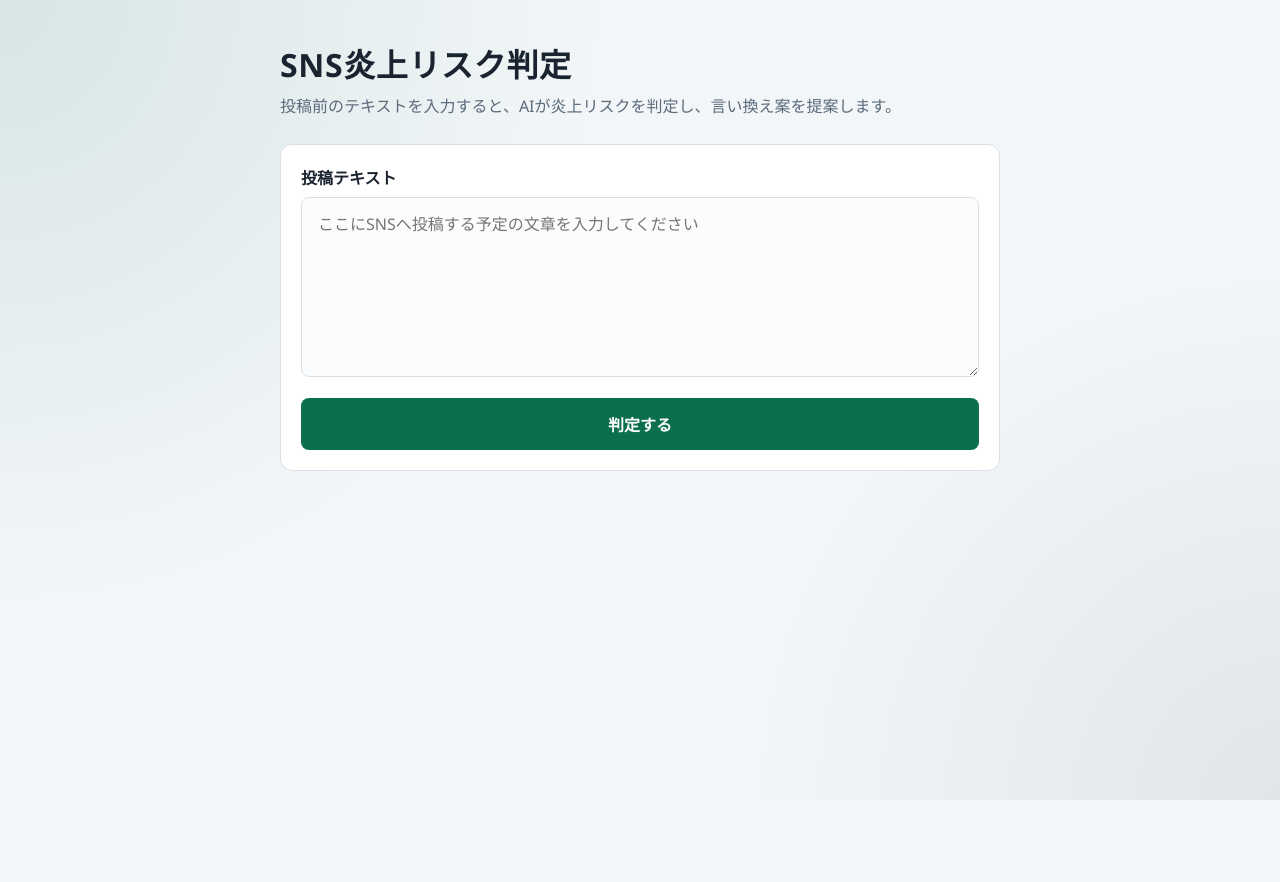
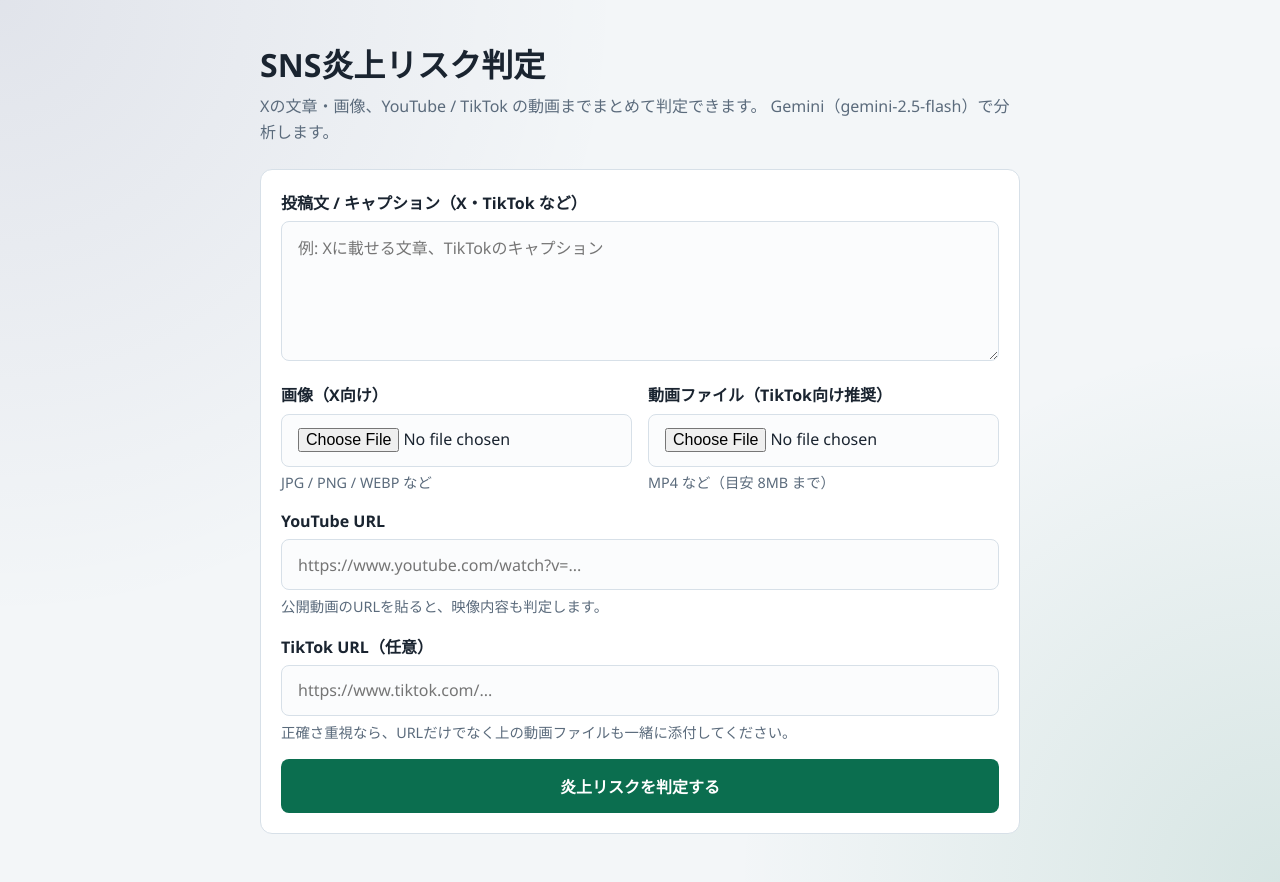
Before and after one commit to keikamotushige-hub/sns-risk-checker, a Flask app: page / in a window 1280 px wide. Before the commit the page ends 800 px from the top, so only its background shows below. Run offline with Flask 3, Linux system fonts and the light colour scheme.

Commit message:
Add multimodal SNS risk checks for X images and YouTube TikTok videos
Co-authored-by: Cursor <cursoragent@cursor.com>

```diff
--- a/app.py
+++ b/app.py
@@ -1,56 +1,65 @@
 import os
+import tempfile
 from pathlib import Path
 
 from flask import Flask, render_template, request
 from google import genai
+from google.genai import types
 from supabase import create_client
 
 BASE_DIR = Path(__file__).resolve().parent
 
 app = Flask(__name__, template_folder=str(BASE_DIR / "templates"))
+app.config["MAX_CONTENT_LENGTH"] = 8 * 1024 * 1024  # Vercel向けに 8MB まで
 
-# 新規アカウント向けに利用しやすいモデルを既定にする
+# 以前動いた無料枠向けモデルを優先
 GEMINI_MODEL = os.environ.get("GEMINI_MODEL", "gemini-2.5-flash")
+MODEL_CANDIDATES = (
+    GEMINI_MODEL,
+    "gemini-2.5-flash",
+    "gemini-flash-latest",
+    "gemini-2.0-flash",
+)
 
-SYSTEM_PROMPT = """あなたはSNS炎上リスクを判定するコンサルタントです。ユーザーの投稿文を分析し、以下の形式で回答してください。
+SYSTEM_PROMPT = """あなたはSNS（X / TikTok / YouTube）の炎上リスクを判定する広報コンサルタントです。
+文章・画像・動画（音声・字幕・画面上の文字・演出・テロップ）を総合して分析し、必ず次の形式だけを日本語で回答してください。
+
 # 炎上リスクスコア: [0-100点]
+### 判定対象の要約
+（何を投稿しようとしているか1〜2文）
 ### 判定理由
 （簡潔に）
 ### 特に注意すべき箇所
-（箇条書き）
+（文章／映像／音声／字幕／画像それぞれ該当するものを箇条書き）
 ### 改善案
-（炎上を避けるための言い換え案を3つ）
+（炎上を避ける言い換え・撮り直し・編集・キャプション案を3つ）
 """
 
 
-def analyze_text(text: str) -> str:
-    api_key = (os.environ.get("GEMINI_API_KEY") or os.environ.get("GOOGLE_API_KEY") or "").strip()
+def get_api_key() -> str:
+    return (os.environ.get("GEMINI_API_KEY") or os.environ.get("GOOGLE_API_KEY") or "").strip()
+
+
+def generate_with_fallback(contents) -> str:
+    api_key = get_api_key()
     if not api_key:
         raise RuntimeError(
             "サーバーに APIキー（GEMINI_API_KEY）が入っていません。"
             "Vercel の Environment Variables に設定してください。"
-            f"（現在のキー文字数: 0 / モデル: {GEMINI_MODEL}）"
         )
 
-    prompt = f"{SYSTEM_PROMPT}\n\n【投稿文】\n{text}"
+    client = genai.Client(api_key=api_key)
+    last_error = None
     models_to_try = []
-    for name in (
-        GEMINI_MODEL,
-        "gemini-2.5-flash",
-        "gemini-flash-latest",
-        "gemini-2.0-flash",
-        "gemini-2.5-flash-lite",
-    ):
+    for name in MODEL_CANDIDATES:
         if name not in models_to_try:
             models_to_try.append(name)
 
-    client = genai.Client(api_key=api_key)
-    last_error = None
     for model_name in models_to_try:
         try:
             response = client.models.generate_content(
                 model=model_name,
-                contents=prompt,
+                contents=contents,
             )
             content = (getattr(response, "text", None) or "").strip()
             if content:
@@ -62,7 +71,6 @@ def analyze_text(text: str) -> str:
                 f"詳細: {type(exc).__name__}: {exc}"
             )
             message = str(exc).lower()
-            # 無料枠切れ・モデル非対応は次のモデルを試す
             if any(
                 token in message
                 for token in (
@@ -80,19 +88,128 @@ def analyze_text(text: str) -> str:
     raise last_error or RuntimeError("AI判定に失敗しました。")
 
 
+def analyze_content(
+    caption: str = "",
+    youtube_url: str = "",
+    tiktok_url: str = "",
+    image_file=None,
+    video_file=None,
+) -> str:
+    parts = [types.Part(text=SYSTEM_PROMPT)]
+
+    meta_lines = []
+    if caption:
+        meta_lines.append(f"【投稿文 / キャプション】\n{caption}")
+    if youtube_url:
+        meta_lines.append(f"【YouTube URL】\n{youtube_url}")
+    if tiktok_url:
+        meta_lines.append(f"【TikTok URL】\n{tiktok_url}")
+
+    if meta_lines:
+        parts.append(types.Part(text="\n\n".join(meta_lines)))
+
+    if youtube_url:
+        # Gemini は公開 YouTube URL を直接解析できる
+        parts.append(
+            types.Part(
+                file_data=types.FileData(file_uri=youtube_url)
+            )
+        )
+
+    if image_file and image_file.filename:
+        image_bytes = image_file.read()
+        if not image_bytes:
+            raise RuntimeError("画像ファイルが空です。")
+        mime = image_file.mimetype or "image/jpeg"
+        if not mime.startswith("image/"):
+            raise RuntimeError("画像ファイル（JPG / PNG / WEBP など）を選んでください。")
+        parts.append(
+            types.Part(
+                inline_data=types.Blob(data=image_bytes, mime_type=mime)
+            )
+        )
+
+    uploaded = None
+    client = None
+    try:
+        if video_file and video_file.filename:
+            video_bytes = video_file.read()
+            if not video_bytes:
+                raise RuntimeError("動画ファイルが空です。")
+            mime = video_file.mimetype or "video/mp4"
+            if not mime.startswith("video/"):
+                raise RuntimeError("動画ファイル（MP4 など）を選んでください。")
+
+            # 小さめならインライン、大きめなら Files API
+            if len(video_bytes) <= 15 * 1024 * 1024:
+                parts.append(
+                    types.Part(
+                        inline_data=types.Blob(data=video_bytes, mime_type=mime)
+                    )
+                )
+            else:
+                api_key = get_api_key()
+                client = genai.Client(api_key=api_key)
+                suffix = Path(video_file.filename).suffix or ".mp4"
+                with tempfile.NamedTemporaryFile(delete=False, suffix=suffix) as tmp:
+                    tmp.write(video_bytes)
+                    tmp_path = tmp.name
+                try:
+                    uploaded = client.files.upload(file=tmp_path)
+                    parts.append(
+                        types.Part(
+                            file_data=types.FileData(
+                                file_uri=uploaded.uri,
+                                mime_type=uploaded.mime_type or mime,
+                            )
+                        )
+                    )
+                finally:
+                    Path(tmp_path).unlink(missing_ok=True)
+
+        if tiktok_url and not (video_file and video_file.filename):
+            # TikTok URL は直接未対応なことが多いので、URLと文面ベースで注意喚起付き判定
+            parts.append(
+                types.Part(
+                    text=(
+                        "※TikTok URL は動画本体を直接取得できない場合があります。"
+                        "URL・キャプション・投稿意図から炎上リスクを推定し、"
+                        "映像確認ができていない旨も改善案に含めてください。"
+                        "より正確な判定には動画ファイルのアップロードを勧めてください。"
+                    )
+                )
+            )
+
+        if len(parts) == 1:
+            raise RuntimeError(
+                "判定する内容がありません。"
+                "文章、画像、YouTube URL、TikTok URL、動画ファイルのいずれかを入力してください。"
+            )
+
+        return generate_with_fallback(
+            types.Content(role="user", parts=parts)
+        )
+    finally:
+        if client and uploaded is not None:
+            try:
+                client.files.delete(name=uploaded.name)
+            except Exception:
+                pass
+
+
 @app.route("/health")
 def health():
-    api_key = (os.environ.get("GEMINI_API_KEY") or os.environ.get("GOOGLE_API_KEY") or "").strip()
+    api_key = get_api_key()
     return {
         "ok": True,
         "has_gemini_key": bool(api_key),
         "gemini_key_length": len(api_key),
         "model": GEMINI_MODEL,
+        "supports": ["text", "image", "youtube", "tiktok_url", "video_upload"],
     }
 
 
 def save_to_supabase(input_text: str, result: str) -> None:
-    """判定結果を Supabase に保存する。未設定ならスキップ。"""
     url = os.environ.get("SUPABASE_URL")
     key = os.environ.get("SUPABASE_KEY")
     if not url or not key:
@@ -111,33 +228,58 @@ def save_to_supabase(input_text: str, result: str) -> None:
 def index():
     result = None
     error = None
-    input_text = ""
+    caption = ""
+    youtube_url = ""
+    tiktok_url = ""
 
     if request.method == "POST":
-        input_text = (request.form.get("input_text") or "").strip()
+        caption = (request.form.get("caption") or request.form.get("input_text") or "").strip()
+        youtube_url = (request.form.get("youtube_url") or "").strip()
+        tiktok_url = (request.form.get("tiktok_url") or "").strip()
+        image_file = request.files.get("image_file")
+        video_file = request.files.get("video_file")
 
-        if not input_text:
-            error = "投稿テキストを入力してください。"
+        has_image = bool(image_file and image_file.filename)
+        has_video = bool(video_file and video_file.filename)
+
+        if not any([caption, youtube_url, tiktok_url, has_image, has_video]):
+            error = "文章・画像・YouTube・TikTok・動画のいずれかを入力してください。"
         else:
             try:
-                result = analyze_text(input_text)
+                result = analyze_content(
+                    caption=caption,
+                    youtube_url=youtube_url,
+                    tiktok_url=tiktok_url,
+                    image_file=image_file,
+                    video_file=video_file,
+                )
+                summary = " / ".join(
+                    x
+                    for x in [
+                        caption[:120] if caption else "",
+                        youtube_url,
+                        tiktok_url,
+                        "image" if has_image else "",
+                        "video" if has_video else "",
+                    ]
+                    if x
+                )
                 try:
-                    save_to_supabase(input_text, result)
+                    save_to_supabase(summary or "(media)", result)
                 except Exception:
                     error = "判定は完了しましたが、Supabaseへの保存に失敗しました。"
             except RuntimeError as exc:
                 error = str(exc)
             except Exception as exc:
-                error = (
-                    "AI判定に失敗しました。"
-                    f"（{type(exc).__name__}: {exc}）"
-                )
+                error = f"AI判定に失敗しました。（{type(exc).__name__}: {exc}）"
 
     return render_template(
         "index.html",
         result=result,
         error=error,
-        input_text=input_text,
+        caption=caption,
+        youtube_url=youtube_url,
+        tiktok_url=tiktok_url,
     )
 
 
--- a/templates/index.html
+++ b/templates/index.html
@@ -17,9 +17,7 @@
       --line: #d7e0e8;
     }
 
-    * {
-      box-sizing: border-box;
-    }
+    * { box-sizing: border-box; }
 
     body {
       margin: 0;
@@ -27,13 +25,13 @@
       font-family: "Hiragino Sans", "Yu Gothic UI", "Segoe UI", sans-serif;
       color: var(--ink);
       background:
-        radial-gradient(circle at top left, rgba(11, 110, 79, 0.12), transparent 40%),
-        radial-gradient(circle at bottom right, rgba(26, 36, 48, 0.08), transparent 35%),
+        radial-gradient(circle at top left, rgba(11, 14, 79, 0.08), transparent 40%),
+        radial-gradient(circle at bottom right, rgba(11, 110, 79, 0.12), transparent 35%),
         var(--bg);
     }
 
     main {
-      width: min(720px, calc(100% - 2rem));
+      width: min(760px, calc(100% - 2rem));
       margin: 0 auto;
       padding: 2.5rem 0 3rem;
     }
@@ -41,7 +39,6 @@
     h1 {
       margin: 0 0 0.5rem;
       font-size: clamp(1.6rem, 4vw, 2rem);
-      letter-spacing: 0.02em;
     }
 
     .lead {
@@ -55,38 +52,62 @@
       border: 1px solid var(--line);
       border-radius: 12px;
       padding: 1.25rem;
+      display: grid;
+      gap: 1rem;
     }
 
-    label {
+    .field label {
       display: block;
-      margin-bottom: 0.5rem;
+      margin-bottom: 0.45rem;
       font-weight: 600;
     }
 
-    textarea {
+    .hint {
+      margin: 0.35rem 0 0;
+      color: var(--muted);
+      font-size: 0.9rem;
+      line-height: 1.5;
+    }
+
+    textarea,
+    input[type="url"],
+    input[type="file"] {
       width: 100%;
-      min-height: 180px;
-      resize: vertical;
-      padding: 0.9rem 1rem;
+      padding: 0.85rem 1rem;
       border: 1px solid var(--line);
       border-radius: 8px;
       font: inherit;
-      line-height: 1.6;
       color: var(--ink);
       background: #fbfcfd;
     }
 
-    textarea:focus {
+    textarea {
+      min-height: 140px;
+      resize: vertical;
+      line-height: 1.6;
+    }
+
+    textarea:focus,
+    input[type="url"]:focus {
       outline: 2px solid rgba(11, 110, 79, 0.35);
       border-color: var(--accent);
     }
 
+    .grid-2 {
+      display: grid;
+      gap: 1rem;
+    }
+
+    @media (min-width: 700px) {
+      .grid-2 {
+        grid-template-columns: 1fr 1fr;
+      }
+    }
+
     button {
-      margin-top: 1rem;
-      width: 100%;
       border: 0;
       border-radius: 8px;
-      padding: 0.9rem 1rem;
+      padding: 0.95rem 1rem;
       background: var(--accent);
       color: #fff;
       font: inherit;
@@ -94,9 +115,7 @@
       cursor: pointer;
     }
 
-    button:hover {
-      background: var(--accent-hover);
-    }
+    button:hover { background: var(--accent-hover); }
 
     .message {
       margin-top: 1.25rem;
@@ -121,17 +140,59 @@
 <body>
   <main>
     <h1>SNS炎上リスク判定</h1>
-    <p class="lead">投稿前のテキストを入力すると、AIが炎上リスクを判定し、言い換え案を提案します。</p>
+    <p class="lead">
+      Xの文章・画像、YouTube / TikTok の動画までまとめて判定できます。
+      Gemini（gemini-2.5-flash）で分析します。
+    </p>
 
-    <form method="post" action="/">
-      <label for="input_text">投稿テキスト</label>
-      <textarea
-        id="input_text"
-        name="input_text"
-        placeholder="ここにSNSへ投稿する予定の文章を入力してください"
-        required
-      >{{ input_text }}</textarea>
-      <button type="submit">判定する</button>
+    <form method="post" action="/" enctype="multipart/form-data">
+      <div class="field">
+        <label for="caption">投稿文 / キャプション（X・TikTok など）</label>
+        <textarea
+          id="caption"
+          name="caption"
+          placeholder="例: Xに載せる文章、TikTokのキャプション"
+        >{{ caption }}</textarea>
+      </div>
+
+      <div class="grid-2">
+        <div class="field">
+          <label for="image_file">画像（X向け）</label>
+          <input id="image_file" name="image_file" type="file" accept="image/*">
+          <p class="hint">JPG / PNG / WEBP など</p>
+        </div>
+        <div class="field">
+          <label for="video_file">動画ファイル（TikTok向け推奨）</label>
+          <input id="video_file" name="video_file" type="file" accept="video/*">
+          <p class="hint">MP4 など（目安 8MB まで）</p>
+        </div>
+      </div>
+
+      <div class="field">
+        <label for="youtube_url">YouTube URL</label>
+        <input
+          id="youtube_url"
+          name="youtube_url"
+          type="url"
+          placeholder="https://www.youtube.com/watch?v=..."
+          value="{{ youtube_url }}"
+        >
+        <p class="hint">公開動画のURLを貼ると、映像内容も判定します。</p>
+      </div>
+
+      <div class="field">
+        <label for="tiktok_url">TikTok URL（任意）</label>
+        <input
+          id="tiktok_url"
+          name="tiktok_url"
+          type="url"
+          placeholder="https://www.tiktok.com/..."
+          value="{{ tiktok_url }}"
+        >
+        <p class="hint">正確さ重視なら、URLだけでなく上の動画ファイルも一緒に添付してください。</p>
+      </div>
+
+      <button type="submit">炎上リスクを判定する</button>
     </form>
 
     {% if error %}
```
Also changed, not shown: vercel.json.
